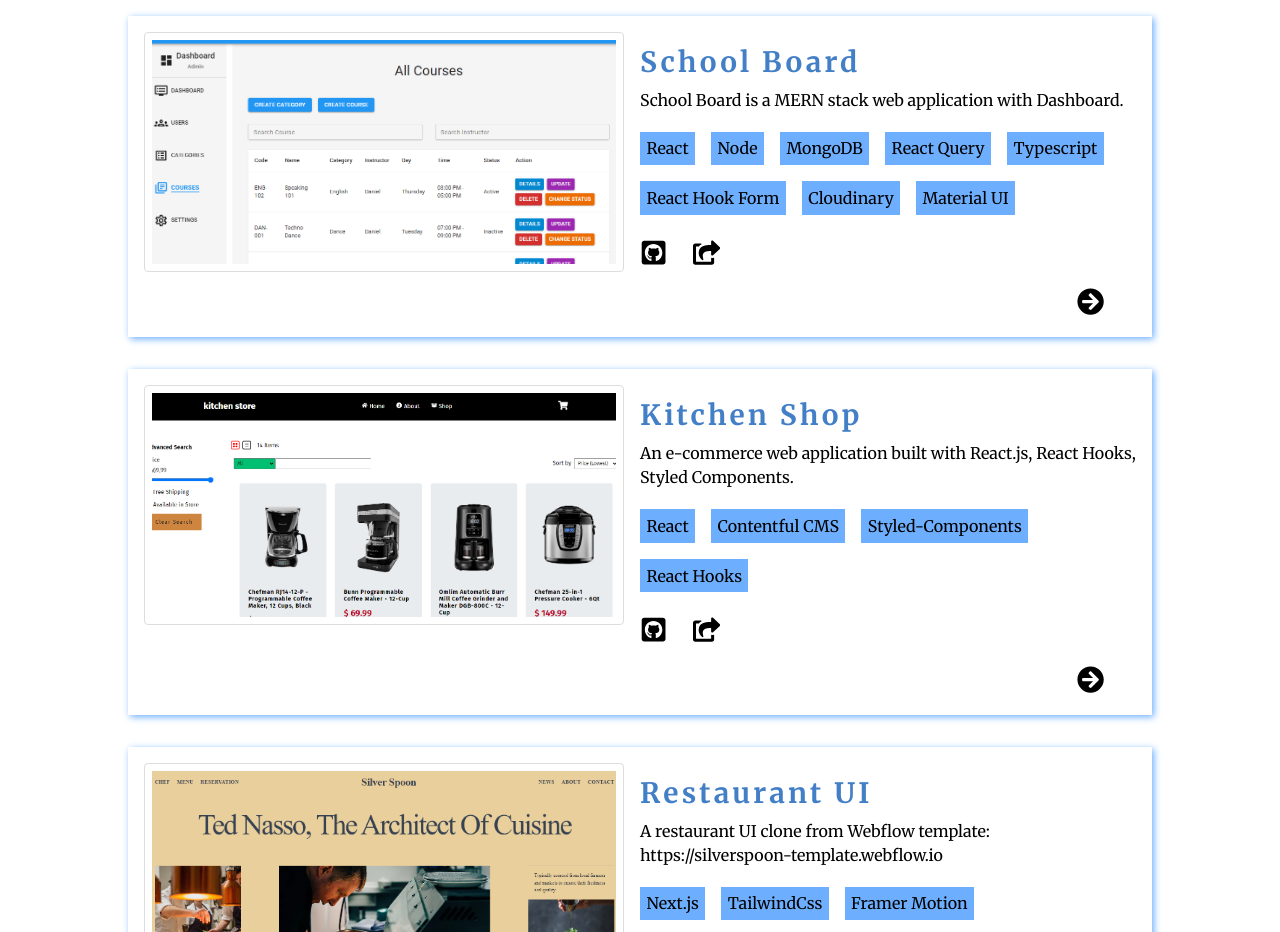
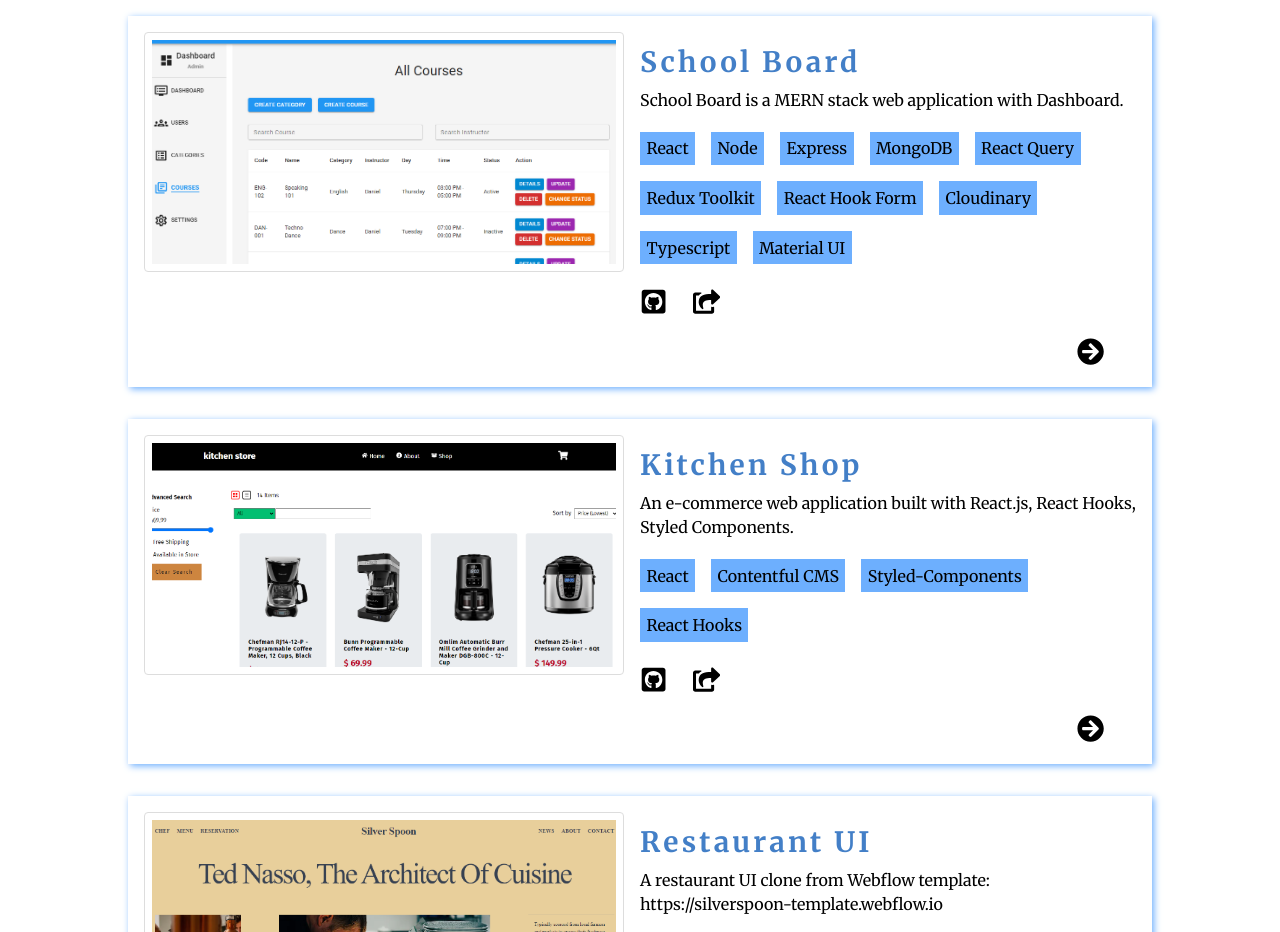
Before and after one commit to daniel-liemng/my_portfolio_next, a Next.js app: page / in a window 1280 px wide. Shown: the part 2020-2952 px from the top of the page. Built offline with nearby package versions, Linux system fonts and the light colour scheme.

Commit message:
added project

```diff
--- a/data/project.ts
+++ b/data/project.ts
@@ -35,11 +35,13 @@ export const projects = [
     stack: [
       'React',
       'Node',
+      'Express',
       'MongoDB',
       'React Query',
-      'Typescript',
+      'Redux Toolkit',
       'React Hook Form',
       'Cloudinary',
+      'Typescript',
       'Material UI',
     ],
     desc: [
```
